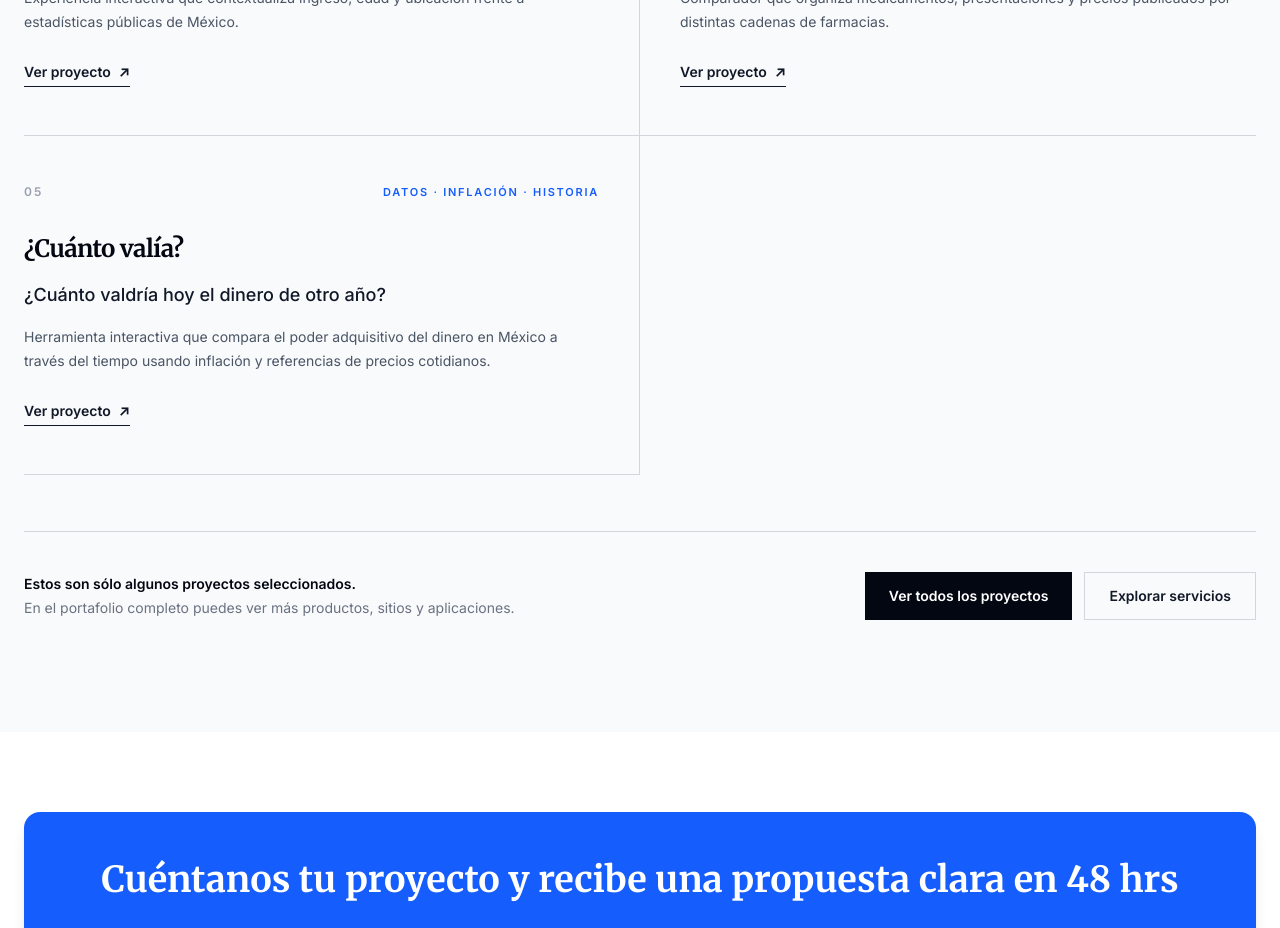
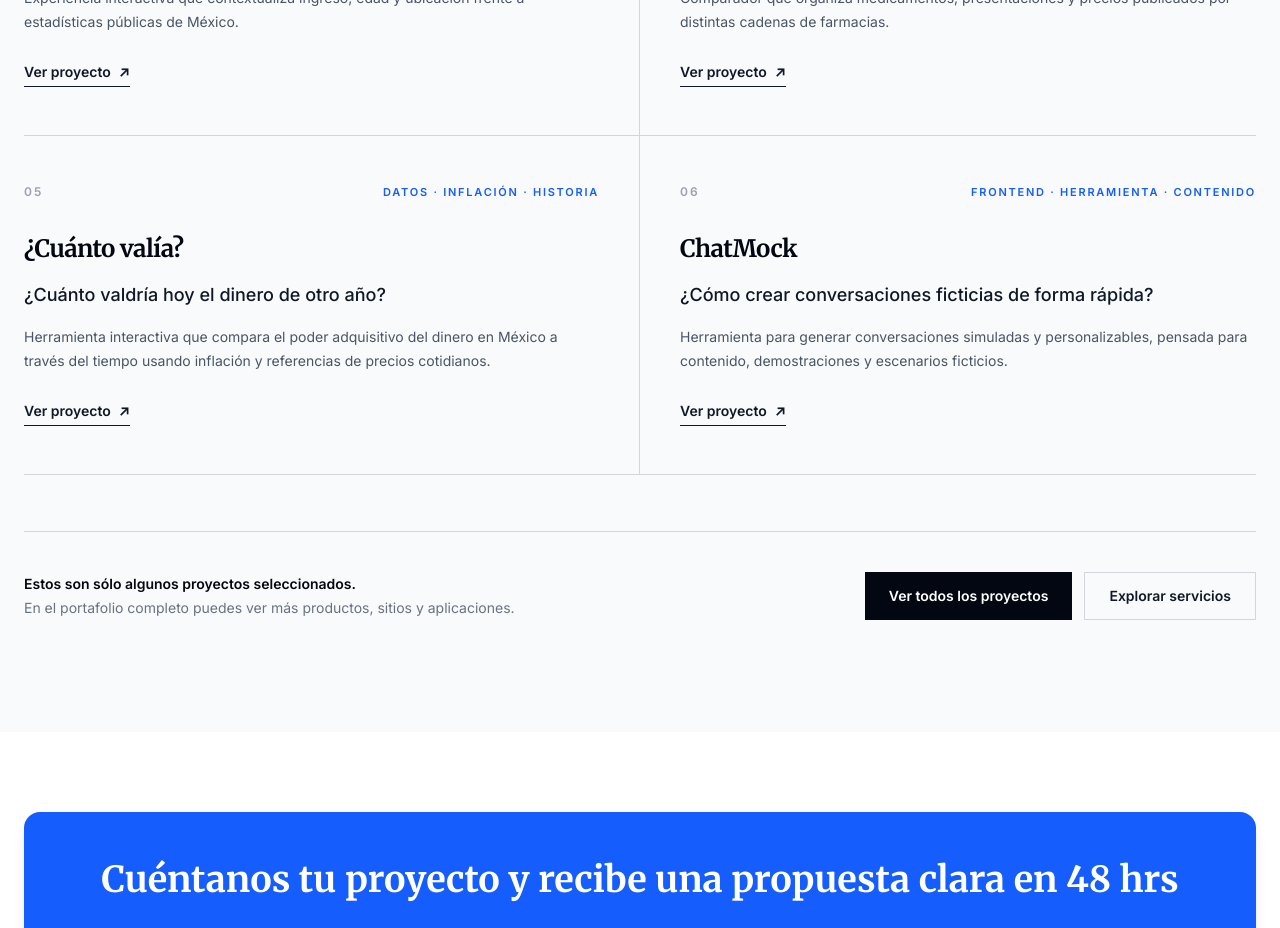
Before and after one commit to Abetar/ag-solutions, a Next.js app: page / in a window 1280 px wide. Shown: the part 4020-4948 px from the top of the page. Built offline with nearby package versions, Linux system fonts and the light colour scheme.

Commit message:
Adding chat mock in proyectos component

```diff
--- a/app/components/Proyectos.tsx
+++ b/app/components/Proyectos.tsx
@@ -57,6 +57,14 @@ const proyectos: Project[] = [
     question: "¿Cuánto valdría hoy el dinero de otro año?",
     desc: "Herramienta interactiva que compara el poder adquisitivo del dinero en México a través del tiempo usando inflación y referencias de precios cotidianos.",
     link: "https://cuanto-valia.vercel.app/",
+  },
+   {
+    number: "06",
+    title: "ChatMock",
+    category: "Frontend · Herramienta · Contenido",
+    question: "¿Cómo crear conversaciones ficticias de forma rápida?",
+    desc: "Herramienta para generar conversaciones simuladas y personalizables, pensada para contenido, demostraciones y escenarios ficticios.",
+    link: "https://chatmock-tan.vercel.app/",
   },
 ];
 
```
